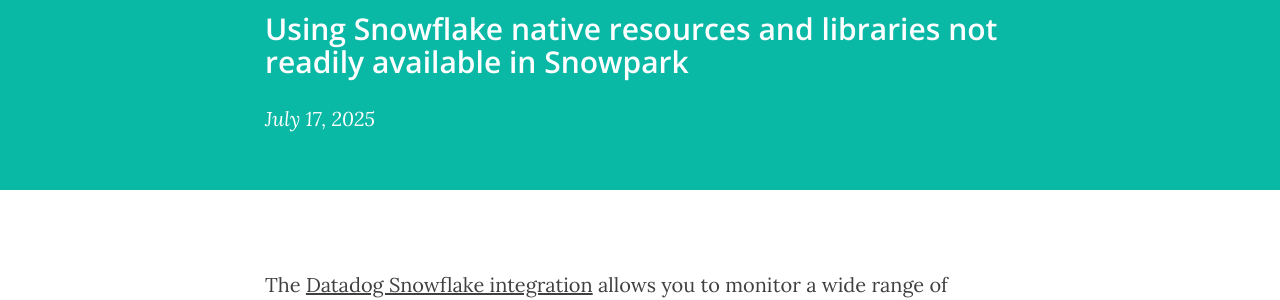
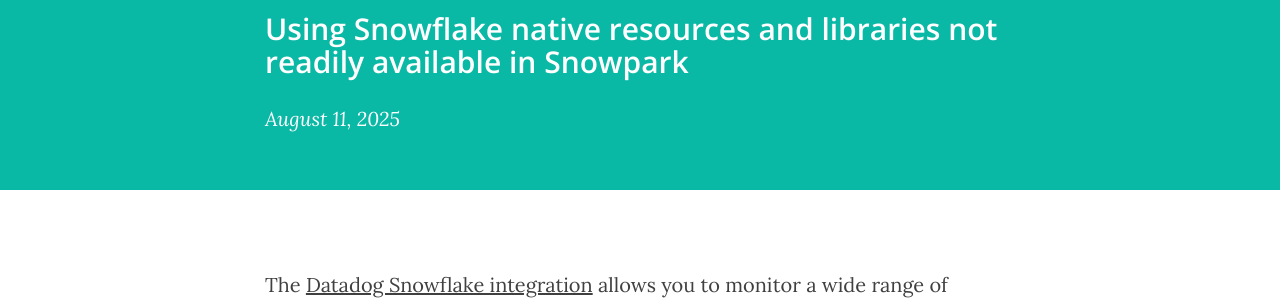
Before and after one commit to jcarlosmayo/jcarlosmayo.github.io, a Jekyll site: the page built from _posts/2025-07-30-send-logs-to-datadog-from-snowflake.md, in a window 1280 px wide and 900 px high. Shown: the part 199-499 px from the top of the window. Built offline with Jekyll 4.4.1, drawn with Linux system fonts in a browser that asks for light colours; nearby versions of some CDN libraries.

Commit message:
updated post date

```diff
--- a/_posts/2025-07-30-send-logs-to-datadog-from-snowflake.md
+++ b/_posts/2025-07-30-send-logs-to-datadog-from-snowflake.md
@@ -2,7 +2,7 @@
 layout:     post
 title:      "Send logs to Datadog from Snowflake"
 subtitle:   "Using Snowflake native resources and libraries not readily available in Snowpark"
-date:       2025-07-17 18:00:00
+date:       2025-08-11 18:00:00
 author:     "Juan Carlos Mayo"
 header-img: "img/post-default-bg.png"
 ---
```
